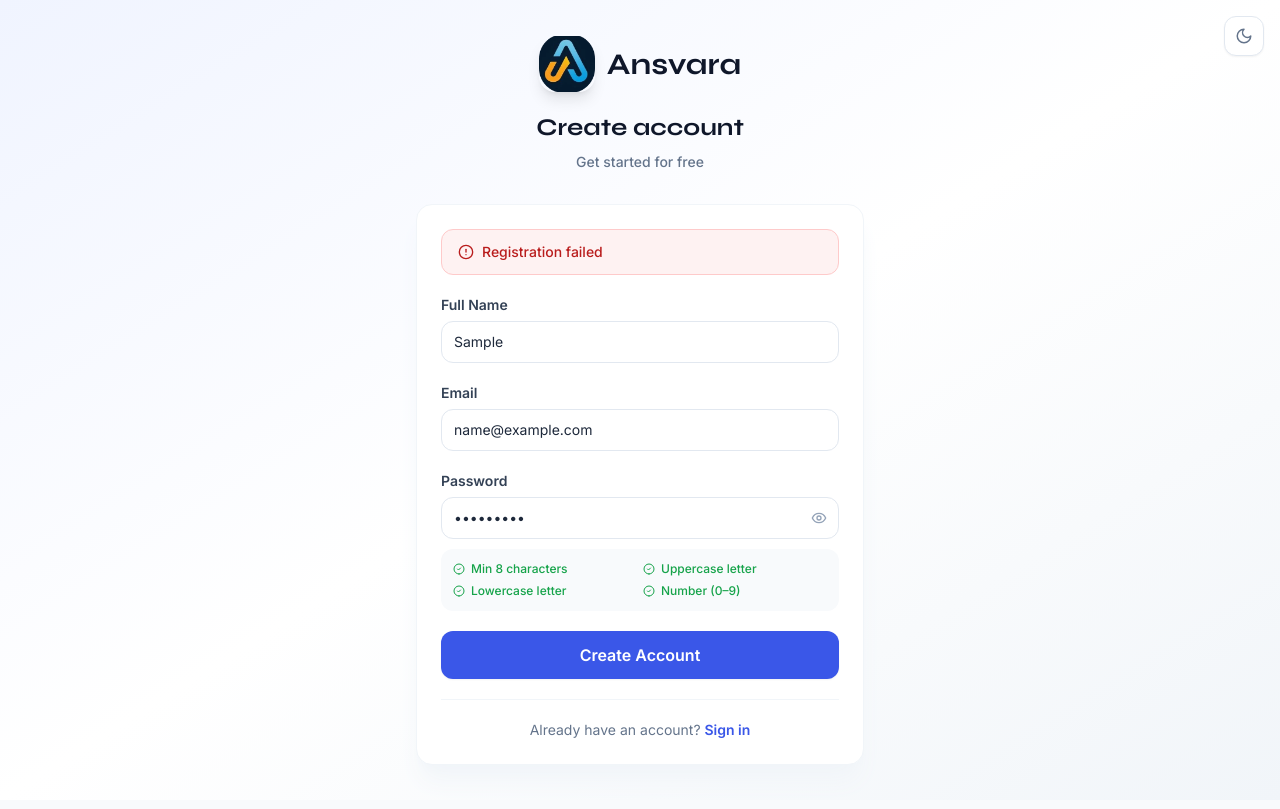
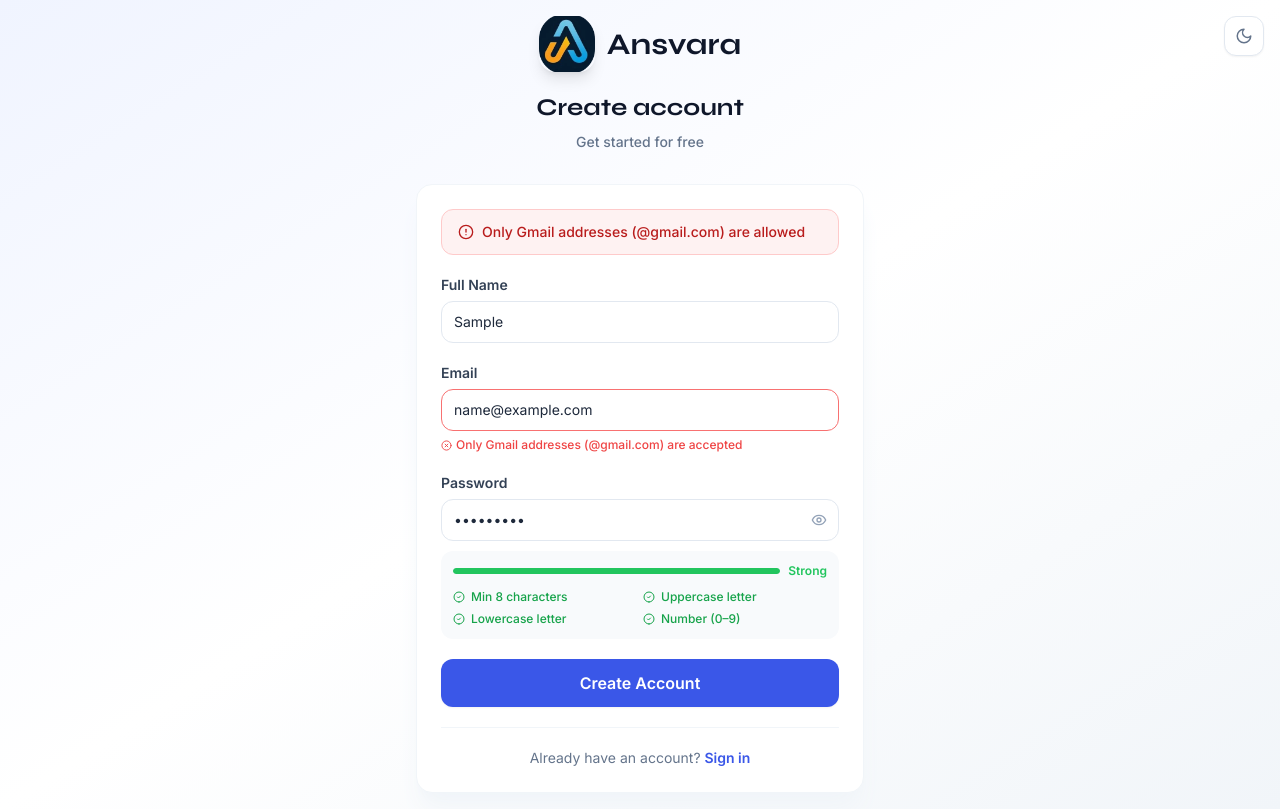
Before and after one commit to Hemanth-1354/Ansvara, a React (Vite) app in the folder frontend/: page /register in a window 1280 px wide. Both pictures are taken after typing "Sample", "name@example.com", "Sample123" into the empty fields and a click on the button "Create Account". Built offline with nearby package versions, Linux system fonts and the light colour scheme; no server answers.

Commit message:
Added Register page validations

```diff
--- a/frontend/src/pages/RegisterPage.jsx
+++ b/frontend/src/pages/RegisterPage.jsx
@@ -22,25 +22,43 @@ function validate(pw) {
   }
 }
 
+function getStrength(rules) {
+  const score = Object.values(rules).filter(Boolean).length
+  if (score <= 1) return { label: 'Weak',   color: 'bg-red-500',    width: 'w-1/4',  text: 'text-red-500' }
+  if (score === 2) return { label: 'Fair',   color: 'bg-orange-400', width: 'w-2/4',  text: 'text-orange-400' }
+  if (score === 3) return { label: 'Good',   color: 'bg-yellow-400', width: 'w-3/4',  text: 'text-yellow-500' }
+  return              { label: 'Strong', color: 'bg-green-500',  width: 'w-full', text: 'text-green-500' }
+}
+
 export default function RegisterPage() {
   const [name, setName]         = useState('')
   const [email, setEmail]       = useState('')
   const [password, setPassword] = useState('')
   const [showPw, setShowPw]     = useState(false)
   const [touched, setTouched]   = useState(false)
+  const [nameTouched, setNameTouched]   = useState(false)
+  const [emailTouched, setEmailTouched] = useState(false)
   const [error, setError]       = useState('')
   const { register, isLoading } = useAuthStore()
   const { dark, toggle }        = useThemeStore()
   const navigate                = useNavigate()
 
-  const rules    = validate(password)
-  const allValid = Object.values(rules).every(Boolean)
+  const rules      = validate(password)
+  const allValid   = Object.values(rules).every(Boolean)
+  const strength   = getStrength(rules)
+
+  const nameValid  = name.trim().length >= 4
+  const emailValid = /^[^\s@]+@gmail\.com$/i.test(email)
 
   const handleSubmit = async (e) => {
     e.preventDefault()
     setTouched(true)
+    setNameTouched(true)
+    setEmailTouched(true)
     setError('')
-    if (!allValid) { setError('Password does not meet all requirements'); return }
+    if (!nameValid)  { setError('Name must be at least 4 characters'); return }
+    if (!emailValid) { setError('Only Gmail addresses (@gmail.com) are allowed'); return }
+    if (!allValid)   { setError('Password does not meet all requirements'); return }
     try {
       await register(email, name, password)
       navigate('/', { replace: true })
@@ -76,13 +94,29 @@ export default function RegisterPage() {
             )}
             <div>
               <label className="block text-sm font-semibold text-slate-700 dark:text-slate-300 mb-1.5">Full Name</label>
-              <input type="text" className="input" value={name}
-                onChange={e => setName(e.target.value)} placeholder="Jane Smith" required />
+              <input type="text"
+                className={`input ${nameTouched && !nameValid ? 'input-error' : ''}`}
+                value={name}
+                onChange={e => { setName(e.target.value); setNameTouched(true); setError('') }}
+                placeholder="Jane Smith" required />
+              {nameTouched && !nameValid && (
+                <p className="mt-1.5 text-xs text-red-500 font-medium flex items-center gap-1">
+                  <XCircle size={11} /> Name must be at least 4 characters
+                </p>
+              )}
             </div>
             <div>
               <label className="block text-sm font-semibold text-slate-700 dark:text-slate-300 mb-1.5">Email</label>
-              <input type="email" className="input" value={email}
-                onChange={e => setEmail(e.target.value)} placeholder="you@company.com" required autoComplete="email" />
+              <input type="email"
+                className={`input ${emailTouched && email && !emailValid ? 'input-error' : ''}`}
+                value={email}
+                onChange={e => { setEmail(e.target.value); setEmailTouched(true); setError('') }}
+                placeholder="you@gmail.com" required autoComplete="email" />
+              {emailTouched && email && !emailValid && (
+                <p className="mt-1.5 text-xs text-red-500 font-medium flex items-center gap-1">
+                  <XCircle size={11} /> Only Gmail addresses (@gmail.com) are accepted
+                </p>
+              )}
             </div>
             <div>
               <label className="block text-sm font-semibold text-slate-700 dark:text-slate-300 mb-1.5">Password</label>
@@ -98,11 +132,21 @@ export default function RegisterPage() {
                 </button>
               </div>
               {(touched || password) && (
-                <div className="mt-2.5 grid grid-cols-2 gap-1.5 bg-slate-50 dark:bg-slate-800 rounded-xl p-3">
-                  <Rule ok={rules.length} label="Min 8 characters" />
-                  <Rule ok={rules.upper}  label="Uppercase letter" />
-                  <Rule ok={rules.lower}  label="Lowercase letter" />
-                  <Rule ok={rules.number} label="Number (0–9)" />
+                <div className="mt-2.5 bg-slate-50 dark:bg-slate-800 rounded-xl p-3 space-y-2.5">
+                  {/* Strength bar */}
+                  <div className="flex items-center gap-2">
+                    <div className="flex-1 h-1.5 bg-slate-200 dark:bg-slate-700 rounded-full overflow-hidden">
+                      <div className={`h-full rounded-full transition-all duration-300 ${strength.color} ${strength.width}`} />
+                    </div>
+                    <span className={`text-xs font-semibold ${strength.text}`}>{strength.label}</span>
+                  </div>
+                  {/* Rules */}
+                  <div className="grid grid-cols-2 gap-1.5">
+                    <Rule ok={rules.length} label="Min 8 characters" />
+                    <Rule ok={rules.upper}  label="Uppercase letter" />
+                    <Rule ok={rules.lower}  label="Lowercase letter" />
+                    <Rule ok={rules.number} label="Number (0–9)" />
+                  </div>
                 </div>
               )}
             </div>
```
Also changed, not shown: 1 other file (tests, documents, lock files or other folders).
